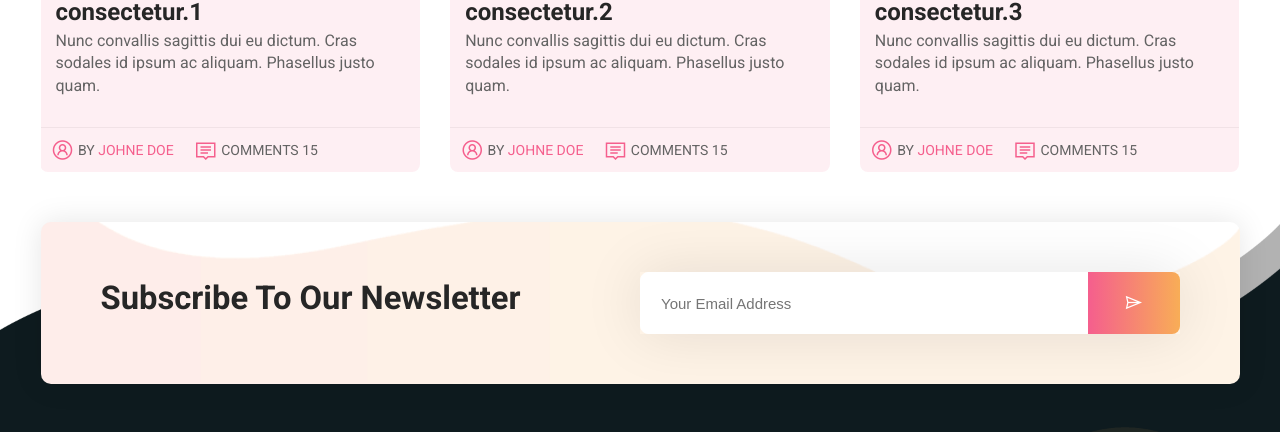
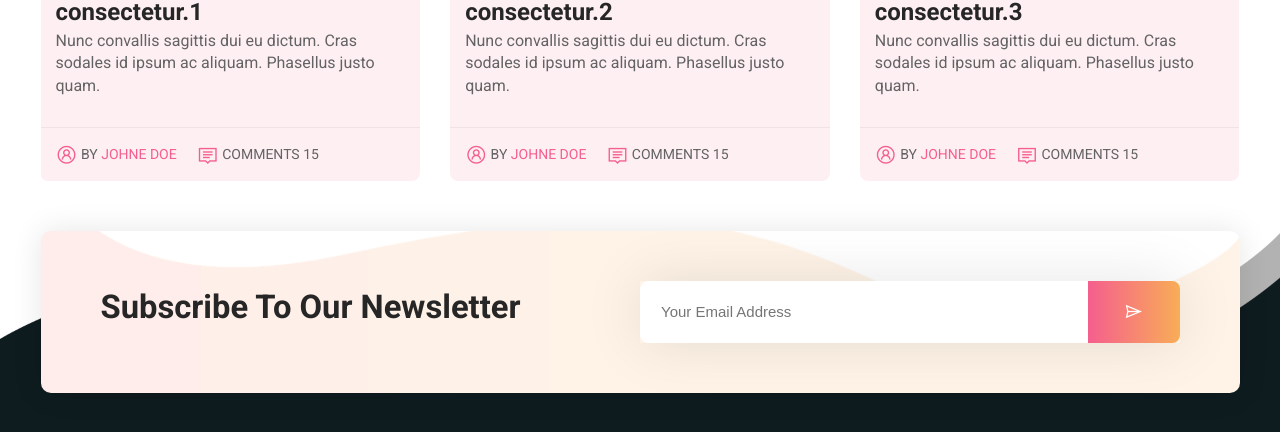
Before and after one commit to LeeGun28/BCDN03_Samar_DinhThanh, a plain HTML site: page index.html in a window 1280 px wide. Shown: the part 7040-7472 px from the top of the page. Drawn offline with nearby package versions, Linux system fonts and the light colour scheme; some packages are replaced by stand-ins of ours; a script that the page names is missing.

Commit message:
chỉnh sửa css

```diff
--- a/css/style.css
+++ b/css/style.css
@@ -797,7 +797,7 @@ font-weight: 800;
 
 .blog__footer{
     display: flex;
-    padding: 10px;
+    padding: 15px;
     border-top: 1px solid rgba(0, 0, 0, .05);
     font-size: 14px;
 }
@@ -811,7 +811,7 @@ font-weight: 800;
 }
 
 .blog__footer i{
-    font-size: 24px;
+    font-size: 22px;
     color: #f55f8d;
     vertical-align: sub;
 }
```
